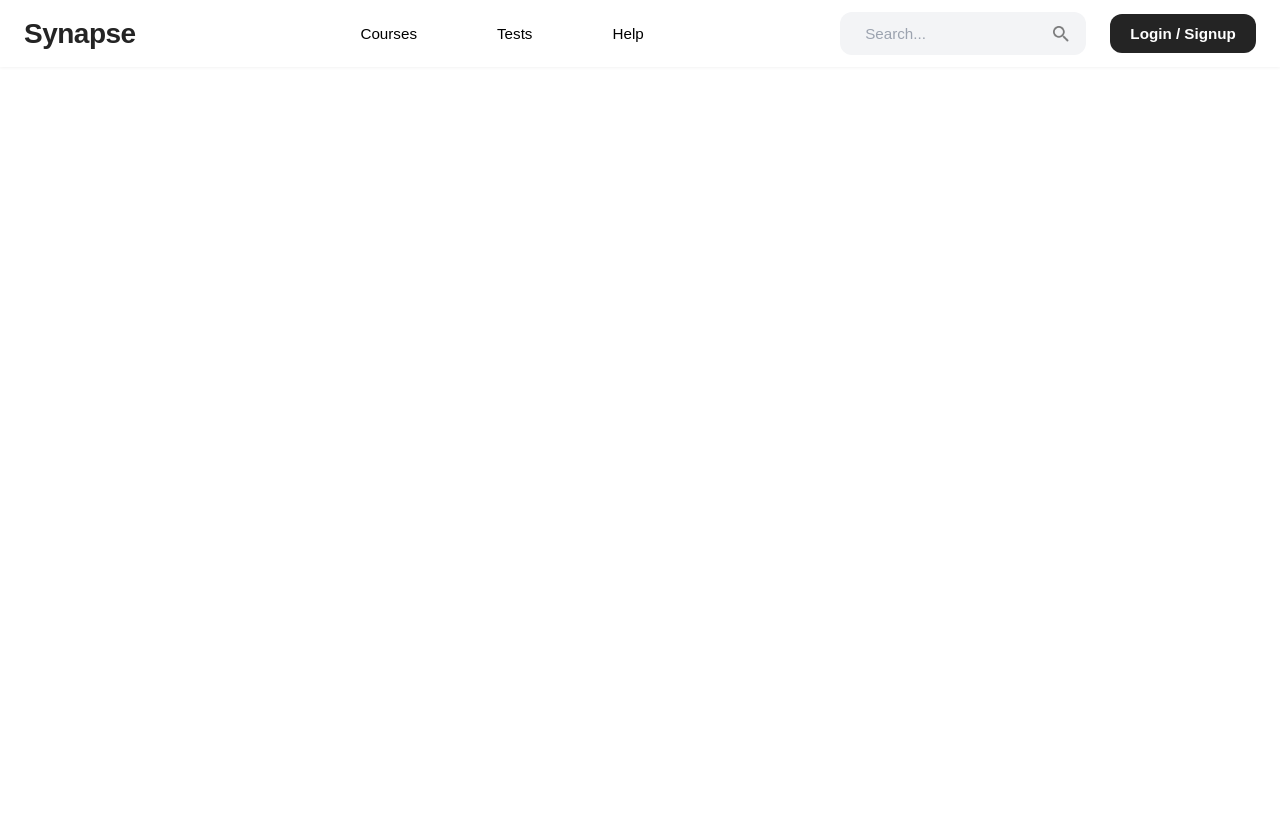
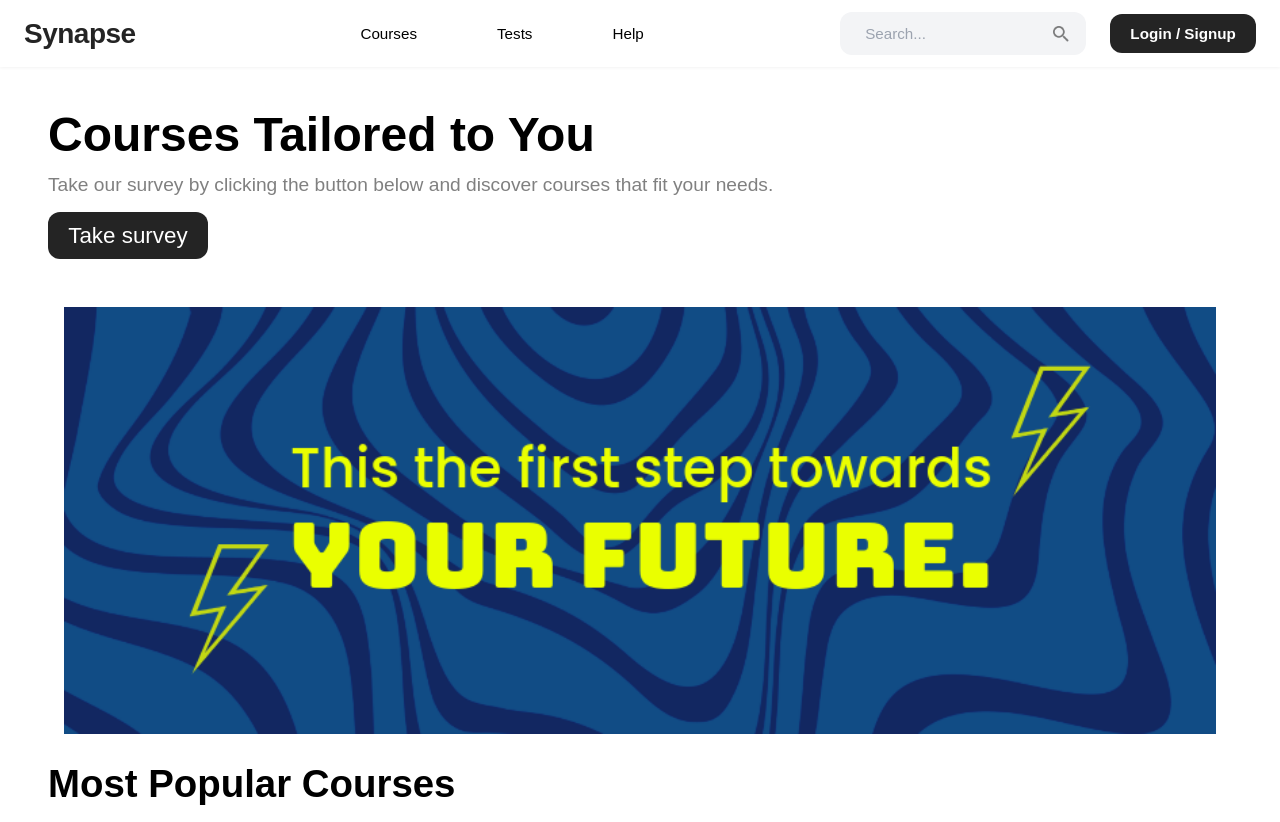
Before and after one commit to abdulshaikh55/synapse, a React (Vite) app in the folder frontend/: page / in a window 1280 px wide. Before the commit the page ends 800 px from the top, so only its background shows below. Built offline with nearby package versions, Linux system fonts and the light colour scheme.

Commit message:
Enhance frontend structure: add Survey and Popular components, integrate Main page, and update styles. Include new dependencies (react-router-dom, swiper) and remove unused Hero component.

```diff
--- a/frontend/package.json
+++ b/frontend/package.json
@@ -11,7 +11,9 @@
   },
   "dependencies": {
     "react": "^18.3.1",
-    "react-dom": "^18.3.1"
+    "react-dom": "^18.3.1",
+    "react-router-dom": "^7.0.2",
+    "swiper": "^11.1.15"
   },
   "devDependencies": {
     "@eslint/js": "^9.13.0",
--- a/frontend/src/App.css
+++ b/frontend/src/App.css
@@ -1,3 +1,6 @@
+* {
+  max-width: 100dvw;
+}
 :root {
     --background-color : #fff;
     --hover-color        : #0987f2;
@@ -9,3 +12,11 @@
     --form-text-color  : #555;
     --footer-text-color: #888;
 }
+
+h1 {
+  font-size: 3rem;
+}
+
+h2 {
+  font-size: 2.4rem;
+}
--- a/frontend/src/App.tsx
+++ b/frontend/src/App.tsx
@@ -1,10 +1,12 @@
 import Navbar from "./components/Navbar/Navbar";
-import './App.css'
+import "./App.css";
+import Main from "./pages/Main/Main";
 
 function App() {
   return (
     <>
       <Navbar />
+      <Main />
     </>
   );
 }
--- /dev/null
+++ b/frontend/src/components/Popular/Popular.tsx
@@ -0,0 +1,11 @@
+import styles from "./Popular.module.css";
+
+const Popular = () => {
+  return (
+    <section className={styles.popular}>
+      <h2>Most Popular Courses</h2>
+    </section>
+  );
+};
+
+export default Popular;
--- /dev/null
+++ b/frontend/src/components/Survey/Survey.module.css
@@ -0,0 +1,42 @@
+.survey {
+  margin: 1.5rem 0;
+
+  h1{
+      margin-bottom: 12px;
+  }
+
+  p {
+      font-size: 1.2rem;
+      color: grey;
+  }
+
+}
+
+.takeSurveyButton {
+  margin-top: 1rem;
+  min-width: 6.5rem;
+  padding: 0.6rem 1.2rem;
+  background: #242424;
+  border-radius: 12px;
+  transition: all 0.2s ease;
+  border: 1px solid transparent;
+  display: inline-flex;
+  justify-content: center;
+  align-items: center;
+
+
+  &:hover {
+    background: var(--hover-color);
+    transform: translateY(-1px);
+    box-shadow: 0 4px 12px rgba(37, 99, 235, 0.2);
+  }
+
+  button {
+    background: transparent;
+    color: #fff;
+    border: none;
+    font-size: 1.4rem;
+    cursor: pointer;
+    padding: 0;
+  }
+}
--- /dev/null
+++ b/frontend/src/components/Survey/Survey.tsx
@@ -0,0 +1,18 @@
+import styles from "./Survey.module.css";
+
+const Survey = () => {
+  return (
+    <section className={styles.survey}>
+      <h1>Courses Tailored to You</h1>
+      <p>
+        Take our survey by clicking the button below and discover courses that
+        fit your needs.
+      </p>
+      <div className={styles.takeSurveyButton}>
+        <button>Take survey</button>
+      </div>
+    </section>
+  );
+};
+
+export default Survey;
--- /dev/null
+++ b/frontend/src/pages/Main/Main.module.css
@@ -0,0 +1,15 @@
+.main {
+    margin: 1rem 3rem;
+    display: flex;
+    flex-direction: column;
+    box-sizing: border-box;
+}
+
+.banners{
+  align-self: center;
+  margin: 1.5rem 0;
+}
+
+.banners img{
+  width: 90dvw;
+}
--- /dev/null
+++ b/frontend/src/pages/Main/Main.tsx
@@ -0,0 +1,20 @@
+import styles from "./Main.module.css";
+import banner from "../../assets/banners/banner.png";
+import Survey from "../../components/Survey/Survey";
+import Popular from "../../components/Popular/Popular";
+
+const Hero = () => {
+  return (
+    <section className={styles.main}>
+      <Survey />
+
+      <div className={styles.banners}>
+        <img src={banner} alt="Wow" />
+      </div>
+
+      <Popular />
+    </section>
+  );
+};
+
+export default Hero;
--- a/frontend/tsconfig.app.json
+++ b/frontend/tsconfig.app.json
@@ -1,6 +1,5 @@
 {
   "compilerOptions": {
-    "tsBuildInfoFile": "./node_modules/.tmp/tsconfig.app.tsbuildinfo",
     "target": "ES2020",
     "useDefineForClassFields": true,
     "lib": ["ES2020", "DOM", "DOM.Iterable"],
@@ -20,7 +19,6 @@
     "noUnusedLocals"              : true,
     "noUnusedParameters"          : true,
     "noFallthroughCasesInSwitch"  : true,
-    "noUncheckedSideEffectImports": true
   },
   "include": ["src"]
 }
```
Also changed, not shown: frontend/src/pages/Hero/Hero.tsx (deleted, +0 -7 lines), frontend/src/assets/banners/banner.png (added), frontend/src/components/Popular/Popular.module.css (added), 1 other file (tests, documents, lock files or other folders).
